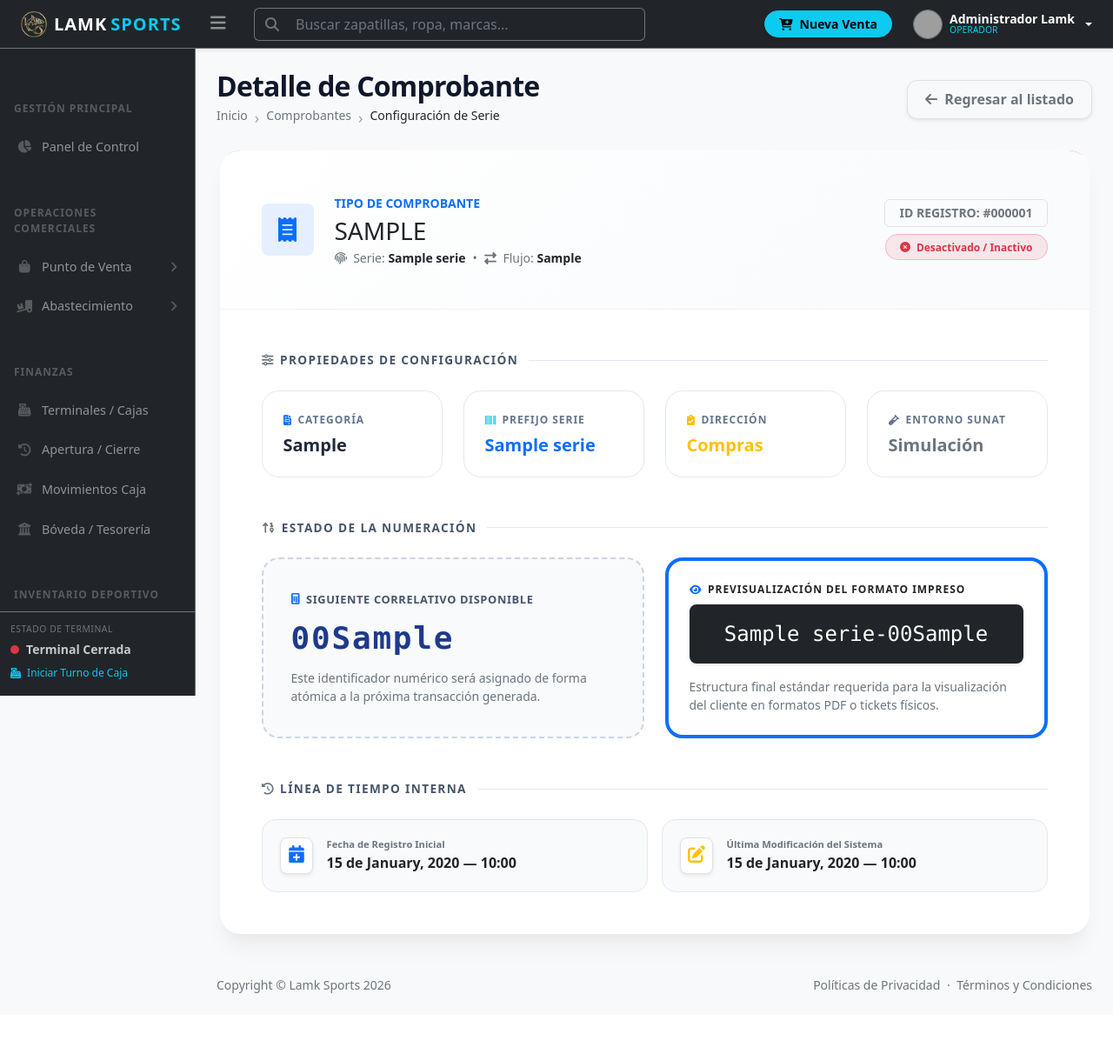
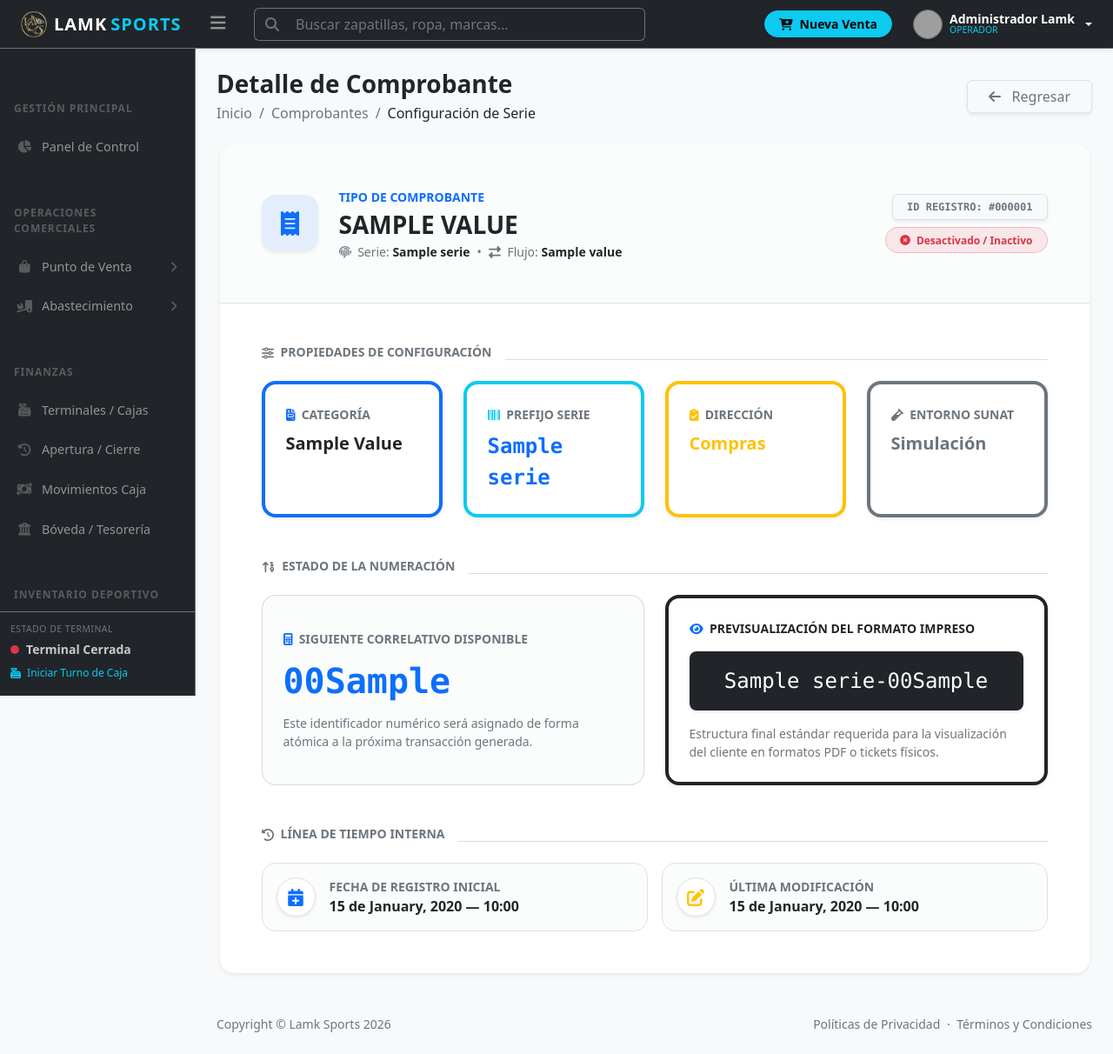
Before and after one commit to Lamk-S/lamk-shop, a Laravel app: template resources/views/comprobante/show.blade.php in a window 1280 px wide. Shown: the whole page at 87% size. Before the commit the page ends 1142 px from the top, so only its background shows below. Run offline with Laravel 12, Linux system fonts and the light colour scheme; a user stored in the database is signed in; data comes from the database, SQL or seed files in the repository; tables that the repository leaves empty hold one stand-in row (values such as "Sample post"); the template is opened without the code that fills it: most values are stand-ins (such as "Sample title", 1, 10 or a date in 2020); parts of the project's set-up code (start-up, migrations or seed data) failed here and were passed over; some libraries are stand-ins or nearby versions; grey boxes are pictures that could not be loaded.

Commit message:
feat(views): implement voucher configuration templates

```diff
--- a/resources/views/comprobante/show.blade.php
+++ b/resources/views/comprobante/show.blade.php
@@ -1,91 +1,63 @@
 @extends('layouts.app')
 @section('title', 'Detalle de Comprobante')
 
-@push('css')
-<style>
-    .page-title { font-weight: 800; letter-spacing: -.025em; color: #0f172a; }
-    .fs-7 { font-size: 0.875rem; }
-    .breadcrumb-custom .breadcrumb-item + .breadcrumb-item::before { content: "›"; color: #94a3b8; font-size: 1.1rem; vertical-align: middle; }
-    .main-card { border: 0; border-radius: 1.5rem; box-shadow: 0 20px 25px -5px rgba(0, 0, 0, 0.05), 0 10px 10px -5px rgba(0, 0, 0, 0.02); overflow: hidden; background: #ffffff; }
-    .card-gradient-header { background: linear-gradient(135deg, #ffffff 0%, #f8fafc 100%); border-bottom: 1px solid #edf2f7; position: relative; }
-    .accent-strip { position: absolute; top: 0; left: 0; right: 0; height: 5px; }
-    .accent-strip.active { background: linear-gradient(90deg, #3b82f6 0%, #10b981 100%); }
-    .accent-strip.inactive { background: linear-gradient(90deg, #94a3b8 0%, #ef4444 100%); }
-    .kpi-card { background: #ffffff; border: 1px solid #e2e8f0; border-radius: 1.25rem; padding: 1.5rem; height: 100%; transition: all 0.25s cubic-bezier(0.4, 0, 0.2, 1); position: relative; overflow: hidden; }
-    .kpi-card::before { content: ''; position: absolute; top: 0; left: 0; width: 4px; height: 100%; background: transparent; transition: all 0.25s ease; }
-    .kpi-card:hover { transform: translateY(-3px); box-shadow: 0 12px 20px -5px rgba(0, 0, 0, 0.05); border-color: #cbd5e1; }
-    .kpi-card.primary:hover::before { background: #3b82f6; }
-    .kpi-card.success:hover::before { background: #10b981; }
-    .kpi-card.info:hover::before { background: #06b6d4; }
-    .kpi-card.warning:hover::before { background: #f59e0b; }
-    .kpi-label { font-size: .75rem; text-transform: uppercase; letter-spacing: .08em; color: #64748b; font-weight: 700; margin-bottom: .5rem; display: flex; align-items: center; gap: 0.5rem; }
-    .kpi-value { font-size: 1.25rem; font-weight: 800; color: #1e293b; line-height: 1.2; }
-    .display-number-box { background: #f8fafc; border: 2px dashed #cbd5e1; border-radius: 1.25rem; padding: 2rem; position: relative; }
-    .display-number-title { font-size: .8rem; font-weight: 700; color: #475569; text-transform: uppercase; letter-spacing: .05em; }
-    .display-number-value { font-family: monospace; font-size: 2.25rem; font-weight: 700; color: #1e3a8a; letter-spacing: 0.05em; }
-    .section-divider-title { font-size: .85rem; font-weight: 700; color: #475569; text-transform: uppercase; letter-spacing: .1em; display: flex; align-items: center; gap: 0.75rem; margin-bottom: 1.5rem; }
-    .section-divider-title::after { content: ""; flex: 1; height: 1px; background: #e2e8f0; }
-    .audit-row { background: #f8fafc; border: 1px solid #e2e8f0; border-radius: 1rem; padding: 1.25rem; transition: background-color 0.2s ease; }
-    .audit-row:hover { background: #f1f5f9; }
-    .btn-custom { border-radius: 0.75rem; font-weight: 600; padding: 0.6rem 1.25rem; display: inline-flex; align-items: center; gap: 0.5rem; transition: all 0.2s ease; }
-    .btn-custom:hover { transform: translateY(-1px); }
-    @media print {
-        body { background: #ffffff !important; color: #000000 !important; font-size: 12px; }
-        .non-printable, .btn, .btn-custom, footer, .sb-topnav, .sb-sidenav, .breadcrumb { display: none !important; }
-        #layoutSidenav_content { padding: 0 !important; margin: 0 !important; width: 100% !important; background: transparent !important; }
-        .main-card { border: none !important; box-shadow: none !important; background: transparent !important; }
-        .kpi-card { border: 1px solid #000000 !important; box-shadow: none !important; background: transparent !important; break-inside: avoid; }
-        .display-number-box { background: transparent !important; border: 1px solid #000000 !important; }
-        .display-number-value { color: #000000 !important; }
-        .print-header-brand { display: block !important; text-center; border-bottom: 2px solid #000000; padding-bottom: 10px; margin-bottom: 30px; }
-    }
-</style>
-@endpush
-
 @section('content')
 <div class="container-fluid px-4 py-4">
-    <div class="d-flex flex-column flex-md-row justify-content-between align-items-md-center gap-3 mb-4 non-printable">
+    <div class="d-flex flex-column flex-md-row justify-content-between align-items-md-center gap-3 mb-4 d-print-none">
         <div>
-            <h2 class="page-title mb-0">Detalle de Comprobante</h2>
-            <ol class="breadcrumb breadcrumb-custom mb-0 mt-1 fs-7">
+            <h2 class="fw-bolder text-dark mb-0 fs-3">Detalle de Comprobante</h2>
+            <ol class="breadcrumb mb-0 mt-1 fs-7">
                 <li class="breadcrumb-item"><a href="{{ route('panel') }}" class="text-decoration-none text-muted">Inicio</a></li>
                 <li class="breadcrumb-item"><a href="{{ route('comprobantes.index') }}" class="text-decoration-none text-muted">Comprobantes</a></li>
                 <li class="breadcrumb-item active text-dark fw-medium">Configuración de Serie</li>
             </ol>
         </div>
         <div class="d-flex flex-wrap gap-2">
-            <a href="{{ route('comprobantes.index') }}" class="btn btn-light border btn-custom shadow-sm text-secondary">
-                <i class="fas fa-arrow-left"></i> Regresar al listado
+            <a href="{{ route('comprobantes.index') }}" class="btn btn-light border shadow-sm text-secondary px-4 fw-medium">
+                <i class="fas fa-arrow-left me-2"></i> Regresar
             </a>
         </div>
     </div>
 
-    <div class="card main-card mx-auto" style="max-width: 1000px;">
-        <div class="accent-strip {{ !$comprobante->trashed() && (int)$comprobante->estado === 1 ? 'active' : 'inactive' }}"></div>
+    <!-- Header exclusivo de impresión -->
+    <div class="d-none d-print-block text-center mb-4 pb-2 border-bottom border-2 border-dark">
+        <h1 class="fw-bold mb-1 fs-3">LAMK SPORTS</h1>
+        <p class="text-uppercase small text-muted mb-0">Especificaciones Técnicas de Control Tributario e Interno</p>
+    </div>
 
-        <div class="print-header-brand d-none text-center">
-            <h1 class="fw-bold mb-1">LAMK SPORTS</h1>
-            <p class="text-uppercase tracking-wider small text-muted mb-0">Especificaciones Técnicas de Control Tributario e Interno</p>
-        </div>
+    @php
+        $tipoVal = $comprobante->tipo_comprobante->value ?? $comprobante->tipo_comprobante;
+        $usoVal  = $comprobante->uso_comprobante->value ?? $comprobante->uso_comprobante;
+        $ambVal  = $comprobante->ambiente->value ?? $comprobante->ambiente;
 
-        <div class="card-header card-gradient-header p-4 p-md-5">
+        $isVenta  = $usoVal === 'VENTA';
+        $usoColor = $isVenta ? 'success' : 'warning';
+        $usoIcon  = $isVenta ? 'fa-cart-arrow-down' : 'fa-clipboard-check';
+
+        $isProd   = $ambVal === 'PRODUCCION';
+        $ambColor = $isProd ? 'danger' : 'secondary';
+        $ambIcon  = $isProd ? 'fa-circle-dot text-danger' : 'fa-vial';
+    @endphp
+
+    <div class="card border-0 shadow-sm rounded-4 mx-auto overflow-hidden" style="max-width: 1000px;">
+        <div class="card-header bg-light bg-opacity-50 border-bottom p-4 p-md-5">
             <div class="d-flex align-items-center justify-content-between flex-wrap gap-4">
                 <div class="d-flex align-items-center gap-4">
-                    <div class="bg-primary bg-opacity-10 text-primary rounded-3 d-flex align-items-center justify-content-center shadow-inner" style="width: 60px; height: 60px; min-width: 60px;">
+                    <div class="bg-primary bg-opacity-10 text-primary rounded-4 d-flex align-items-center justify-content-center shadow-sm" style="width: 65px; height: 65px;">
                         <i class="fa-solid fa-receipt fs-3"></i>
                     </div>
                     <div>
-                        <span class="text-primary fw-bold text-uppercase small tracking-widest">Tipo de Comprobante</span>
-                        <h3 class="mb-0 fw-black text-dark text-uppercase mt-1">{{ str_replace('_', ' ', $comprobante->tipo_comprobante) }}</h3>
-                        <div class="text-secondary small mt-1 d-flex align-items-center gap-2 flex-wrap">
-                            <span><i class="fas fa-fingerprint me-1 text-muted"></i> Serie: <b class="text-dark">{{ $comprobante->serie }}</b></span>
-                            <span class="text-slate-300">•</span>
-                            <span><i class="fas fa-exchange-alt me-1 text-muted"></i> Flujo: <b class="text-dark">{{ $comprobante->uso_comprobante }}</b></span>
+                        <span class="text-primary fw-bold text-uppercase small">Tipo de Comprobante</span>
+                        <h3 class="mb-0 fw-bolder text-dark text-uppercase mt-1">{{ str_replace('_', ' ', $tipoVal) }}</h3>
+                        <div class="text-muted small mt-1 d-flex align-items-center gap-2 flex-wrap fw-medium">
+                            <span><i class="fas fa-fingerprint me-1"></i> Serie: <b class="text-dark">{{ $comprobante->serie }}</b></span>
+                            <span>•</span>
+                            <span><i class="fas fa-exchange-alt me-1"></i> Flujo: <b class="text-dark">{{ $usoVal }}</b></span>
                         </div>
                     </div>
                 </div>
                 <div class="text-md-end d-flex flex-column align-items-md-end gap-2">
-                    <span class="badge bg-slate-100 text-secondary border px-3 py-2 fw-mono fs-7">ID REGISTRO: #{{ str_pad($comprobante->id, 6, '0', STR_PAD_LEFT) }}</span>
+                    <span class="badge bg-light text-secondary border px-3 py-2 font-monospace fs-7 shadow-sm">ID REGISTRO: #{{ str_pad($comprobante->id, 6, '0', STR_PAD_LEFT) }}</span>
                     @if(!$comprobante->trashed() && (int) $comprobante->estado === 1)
                         <span class="badge bg-success bg-opacity-10 text-success border border-success border-opacity-25 px-3 py-2 rounded-pill"><i class="fas fa-circle-check me-1"></i> Operativo / Activo</span>
                     @else
@@ -97,97 +69,98 @@
 
         <div class="card-body p-4 p-md-5">
 
-            <div class="section-divider-title">
-                <span><i class="fas fa-sliders-h text-muted me-2"></i>Propiedades de Configuración</span>
-            </div>
+            <h6 class="fw-bold text-muted text-uppercase small mb-4 d-flex align-items-center gap-2">
+                <i class="fas fa-sliders-h"></i> Propiedades de Configuración
+                <hr class="flex-grow-1 ms-2 mb-0 border-secondary opacity-25">
+            </h6>
 
             <div class="row g-4 mb-5">
                 <div class="col-md-3 col-sm-6">
-                    <div class="kpi-card primary">
-                        <div class="kpi-label"><i class="fas fa-file-invoice text-primary"></i> Categoría</div>
-                        <div class="kpi-value text-capitalize">{{ mb_strtolower(str_replace('_', ' ', $comprobante->tipo_comprobante)) }}</div>
+                    <div class="card bg-white border shadow-sm rounded-4 h-100 border-start border-4 border-primary">
+                        <div class="card-body p-4">
+                            <div class="text-muted small fw-bold text-uppercase mb-2"><i class="fas fa-file-invoice text-primary me-1"></i> Categoría</div>
+                            <div class="fs-5 fw-bold text-dark text-capitalize">{{ mb_strtolower(str_replace('_', ' ', $tipoVal)) }}</div>
+                        </div>
                     </div>
                 </div>
 
                 <div class="col-md-3 col-sm-6">
-                    <div class="kpi-card info">
-                        <div class="kpi-label"><i class="fas fa-barcode text-info"></i> Prefijo Serie</div>
-                        <div class="kpi-value text-primary fw-mono">{{ $comprobante->serie }}</div>
+                    <div class="card bg-white border shadow-sm rounded-4 h-100 border-start border-4 border-info">
+                        <div class="card-body p-4">
+                            <div class="text-muted small fw-bold text-uppercase mb-2"><i class="fas fa-barcode text-info me-1"></i> Prefijo Serie</div>
+                            <div class="fs-4 fw-bold text-primary font-monospace">{{ $comprobante->serie }}</div>
+                        </div>
                     </div>
                 </div>
 
-                @php
-                    $isVenta = $comprobante->uso_comprobante === 'VENTA';
-                    $usoColor = $isVenta ? 'success' : 'warning';
-                    $usoIcon = $isVenta ? 'fa-cart-arrow-down' : 'fa-clipboard-check';
-                @endphp
                 <div class="col-md-3 col-sm-6">
-                    <div class="kpi-card {{ $usoColor }}">
-                        <div class="kpi-label"><i class="fas {{ $usoIcon }} text-{{ $usoColor }}"></i> Dirección</div>
-                        <div class="kpi-value text-{{ $usoColor }}">{{ $isVenta ? 'Ventas' : 'Compras' }}</div>
+                    <div class="card bg-white border shadow-sm rounded-4 h-100 border-start border-4 border-{{ $usoColor }}">
+                        <div class="card-body p-4">
+                            <div class="text-muted small fw-bold text-uppercase mb-2"><i class="fas {{ $usoIcon }} text-{{ $usoColor }} me-1"></i> Dirección</div>
+                            <div class="fs-5 fw-bold text-{{ $usoColor }}">{{ $isVenta ? 'Ventas' : 'Compras' }}</div>
+                        </div>
                     </div>
                 </div>
 
-                @php
-                    $isProd = $comprobante->ambiente === 'PRODUCCION';
-                    $ambColor = $isProd ? 'success' : 'secondary';
-                    $ambIcon = $isProd ? 'fa-circle-dot text-danger animate-pulse' : 'fa-vial';
-                @endphp
                 <div class="col-md-3 col-sm-6">
-                    <div class="kpi-card">
-                        <div class="kpi-label"><i class="fas {{ $ambIcon }}"></i> Entorno SUNAT</div>
-                        <div class="kpi-value text-{{ $isProd ? 'dark' : 'muted' }}">{{ $isProd ? 'Producción' : 'Simulación' }}</div>
+                    <div class="card bg-white border shadow-sm rounded-4 h-100 border-start border-4 border-{{ $ambColor }}">
+                        <div class="card-body p-4">
+                            <div class="text-muted small fw-bold text-uppercase mb-2"><i class="fas {{ $ambIcon }} me-1"></i> Entorno SUNAT</div>
+                            <div class="fs-5 fw-bold text-{{ $isProd ? 'dark' : 'muted' }}">{{ $isProd ? 'Producción' : 'Simulación' }}</div>
+                        </div>
                     </div>
                 </div>
             </div>
 
-            <div class="section-divider-title">
-                <span><i class="fas fa-arrow-up-1-9 text-muted me-2"></i>Estado de la Numeración</span>
-            </div>
+            <h6 class="fw-bold text-muted text-uppercase small mb-4 d-flex align-items-center gap-2">
+                <i class="fas fa-arrow-up-1-9"></i> Estado de la Numeración
+                <hr class="flex-grow-1 ms-2 mb-0 border-secondary opacity-25">
+            </h6>
 
             <div class="row g-4 mb-5">
                 <div class="col-md-6">
-                    <div class="display-number-box h-100 d-flex flex-column justify-content-center">
-                        <div class="display-number-title mb-2"><i class="fas fa-calculator text-primary me-1"></i> Siguiente Correlativo Disponible</div>
-                        <div class="display-number-value">{{ str_pad($comprobante->correlativo_actual, 8, '0', STR_PAD_LEFT) }}</div>
-                        <div class="small text-muted mt-2 mb-0">Este identificador numérico será asignado de forma atómica a la próxima transacción generada.</div>
+                    <div class="bg-light bg-opacity-50 border border-secondary border-opacity-25 rounded-4 p-4 h-100 d-flex flex-column justify-content-center">
+                        <div class="text-muted small fw-bold text-uppercase mb-2"><i class="fas fa-calculator text-primary me-1"></i> Siguiente Correlativo Disponible</div>
+                        <div class="fs-1 fw-bolder text-primary font-monospace">{{ str_pad($comprobante->correlativo_actual, 8, '0', STR_PAD_LEFT) }}</div>
+                        <div class="small text-muted mt-2">Este identificador numérico será asignado de forma atómica a la próxima transacción generada.</div>
                     </div>
                 </div>
 
                 <div class="col-md-6">
-                    <div class="kpi-card border-start border-4 border-primary bg-opacity-10">
-                        <div class="kpi-label text-dark fw-bold"><i class="fas fa-eye text-primary"></i> Previsualización del Formato Impreso</div>
-                        <div class="bg-dark text-white p-3 rounded-3 font-monospace mt-2 text-center shadow-sm fs-4 tracking-wider">
+                    <div class="bg-white border shadow-sm rounded-4 p-4 h-100 border-start border-4 border-dark">
+                        <div class="text-dark small fw-bold text-uppercase mb-3"><i class="fas fa-eye text-primary me-1"></i> Previsualización del Formato Impreso</div>
+                        <div class="bg-dark text-white p-3 rounded-3 font-monospace text-center shadow-sm fs-4 tracking-wider">
                             {{ $comprobante->serie }}-{{ str_pad($comprobante->correlativo_actual, 8, '0', STR_PAD_LEFT) }}
                         </div>
-                        <div class="small text-muted mt-3 mb-0">Estructura final estándar requerida para la visualización del cliente en formatos PDF o tickets físicos.</div>
+                        <div class="small text-muted mt-3">Estructura final estándar requerida para la visualización del cliente en formatos PDF o tickets físicos.</div>
                     </div>
                 </div>
             </div>
 
-            <div class="section-divider-title">
-                <span><i class="fas fa-clock-rotate-left text-muted me-2"></i>Línea de Tiempo Interna</span>
-            </div>
+            <h6 class="fw-bold text-muted text-uppercase small mb-4 d-flex align-items-center gap-2">
+                <i class="fas fa-clock-rotate-left"></i> Línea de Tiempo Interna
+                <hr class="flex-grow-1 ms-2 mb-0 border-secondary opacity-25">
+            </h6>
 
             <div class="row g-3">
                 <div class="col-md-6">
-                    <div class="audit-row d-flex align-items-center gap-3">
-                        <div class="bg-white border rounded-3 p-2 text-primary shadow-sm">
+                    <div class="bg-light bg-opacity-50 border rounded-4 p-3 d-flex align-items-center gap-3">
+                        <div class="bg-white border rounded-circle d-flex align-items-center justify-content-center text-primary shadow-sm" style="width: 45px; height: 45px;">
                             <i class="fas fa-calendar-plus fs-5"></i>
                         </div>
                         <div>
-                            <span class="text-muted d-block small uppercase tracking-wide fw-bold" style="font-size: 0.7rem;">Fecha de Registro Inicial</span>
+                            <span class="text-muted d-block small text-uppercase fw-bold">Fecha de Registro Inicial</span>
                             <span class="text-dark fw-semibold">{{ $comprobante->created_at?->format('d \d\e F, Y — H:i') ?? 'Sin registro' }}</span>
                         </div>
                     </div>
                 </div>
                 <div class="col-md-6">
-                    <div class="audit-row d-flex align-items-center gap-3">
-                        <div class="bg-white border rounded-3 p-2 text-warning shadow-sm">
+                    <div class="bg-light bg-opacity-50 border rounded-4 p-3 d-flex align-items-center gap-3">
+                        <div class="bg-white border rounded-circle d-flex align-items-center justify-content-center text-warning shadow-sm" style="width: 45px; height: 45px;">
                             <i class="fas fa-pen-to-square fs-5"></i>
                         </div>
                         <div>
-                            <span class="text-muted d-block small uppercase tracking-wide fw-bold" style="font-size: 0.7rem;">Última Modificación del Sistema</span>
+                            <span class="text-muted d-block small text-uppercase fw-bold">Última Modificación</span>
                             <span class="text-dark fw-semibold">{{ $comprobante->updated_at?->format('d \d\e F, Y — H:i') ?? 'Sin modificaciones' }}</span>
                         </div>
                     </div>
```
Also changed, not shown: resources/views/comprobante/edit.blade.php (+30 -40 lines), resources/views/comprobante/index.blade.php (+48 -70 lines).
